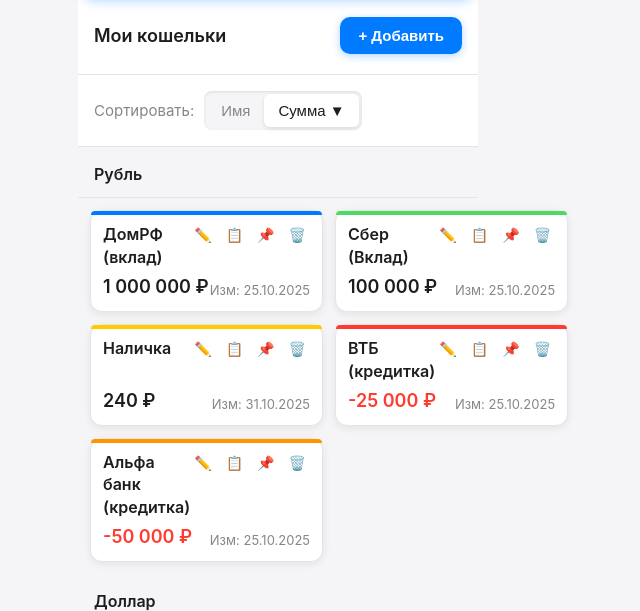
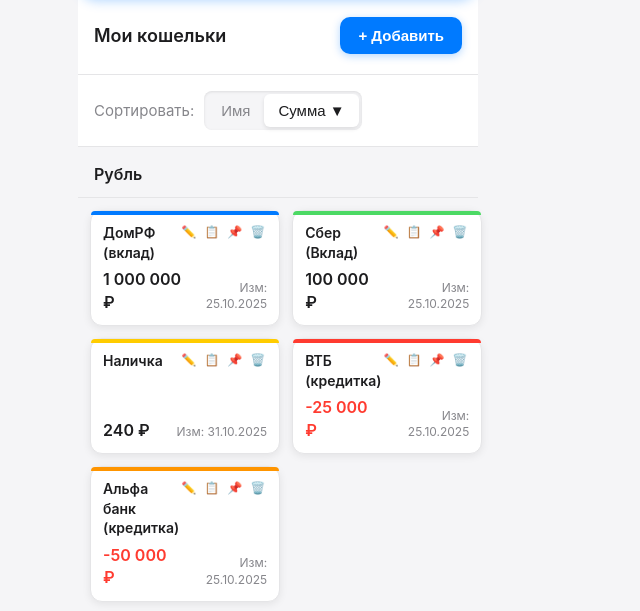
Before and after one commit to Poserval/Money-Muffin, a plain HTML site: page index.html in a window 1280 px wide. Shown: the part 216-827 px from the top of the page, without its empty margins (362-1002 px from the left). Drawn offline with Linux system fonts and the light colour scheme.

Commit message:
Adjust font sizes and spacing in wallet styles

```diff
--- a/style.css
+++ b/style.css
@@ -205,7 +205,7 @@
 }
 
 .wallet-name {
-    font-size: 16px;
+    font-size: 14px;
     font-weight: 600;
     color: #1d1d1f;
     flex: 1;
@@ -213,18 +213,18 @@
 
 .wallet-actions {
     display: flex;
-    gap: 6px;
+    gap: 4px;
 }
 
 .wallet-action-btn {
     background: none;
     border: none;
-    padding: 4px;
-    border-radius: 4px;
+    padding: 2px;
+    border-radius: 3px;
     cursor: pointer;
     color: #86868b;
     transition: all 0.2s ease;
-    font-size: 14px;
+    font-size: 12px;
 }
 
 .wallet-action-btn:hover {
@@ -240,7 +240,7 @@
 }
 
 .wallet-amount {
-    font-size: 18px;
+    font-size: 16px;
     font-weight: 600;
     color: #1d1d1f;
 }
@@ -250,7 +250,7 @@
 }
 
 .wallet-date {
-    font-size: 13px;
+    font-size: 12px;
     color: #86868b;
     text-align: right;
 }
```
